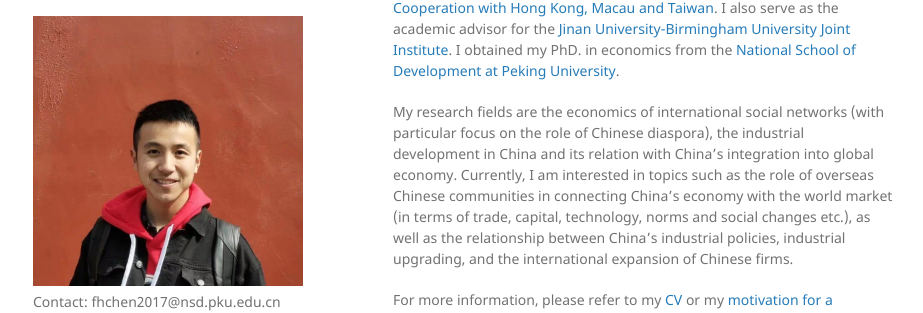
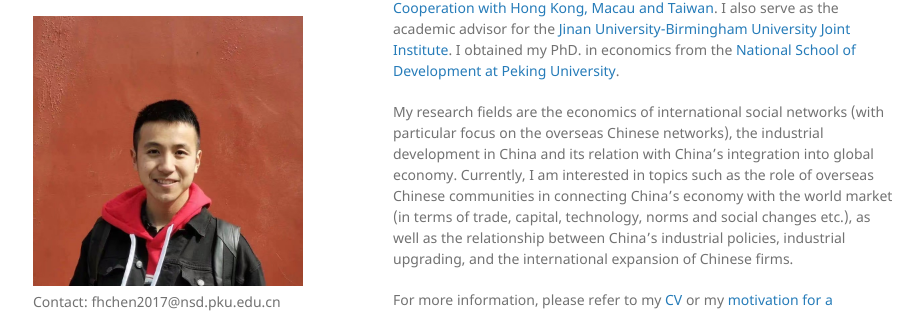
Before and after one commit to FanghaoChen/homepage, a Jekyll site: the page built from index.md, in a window 1280 px wide. Shown: the part 176-489 px from the top of the page, without its empty margins (177-1100 px from the left). Built offline with Jekyll 4.4.1, drawn with Linux system fonts in a browser that asks for light colours.

Commit message:
Update index.md

```diff
--- a/index.md
+++ b/index.md
@@ -7,6 +7,6 @@ layout: default
 
 Welcome! I'm an Assistant Professor of Economics in the [School of Economics at Jinan University](https://ec.jnu.edu.cn/) and the Associate Director of the [Research Center for the Industrial Development of Guangdong and its Regional Cooperation with Hong Kong, Macau and Taiwan](https://ogo.jnu.edu.cn/). I also serve as the academic advisor for the [Jinan University-Birmingham University Joint Institute](https://birmingham.jnu.edu.cn/). I obtained my PhD. in economics from the [National School of Development at Peking University](https://www.nsd.pku.edu.cn/).
 
-My research fields are the economics of international social networks (with particular focus on the role of Chinese diaspora), the industrial development in China and its relation with China's integration into global economy. Currently, I am interested in topics such as the role of overseas Chinese communities in connecting China's economy with the world market (in terms of trade, capital, technology, norms and social changes etc.), as well as the relationship between China's industrial policies, industrial upgrading, and the international expansion of Chinese firms.
+My research fields are the economics of international social networks (with particular focus on the overseas Chinese networks), the industrial development in China and its relation with China's integration into global economy. Currently, I am interested in topics such as the role of overseas Chinese communities in connecting China's economy with the world market (in terms of trade, capital, technology, norms and social changes etc.), as well as the relationship between China's industrial policies, industrial upgrading, and the international expansion of Chinese firms.
 
 For more information, please refer to my [CV](./assets/CV_FanghaoChen_240916.pdf) or my [motivation for a research career](https://mp.weixin.qq.com/s?__biz=Mzg4MzE0ODY0Mw==&mid=2247491382&idx=1&sn=992dc4dda38bfd95d5c2b47848fc5a81&chksm=cf4a8d3af83d042c96f68c98b9406eab25df4ce418b6778fccdee755fc9e499decfb44498855&mpshare=1&scene=24&srcid=12203KNxFd0xsEh7nM7ZzhKn&sharer_sharetime=1639991731014&sharer_shareid=009d752390d3ca9d149b0d31038375f0#rd).
```
